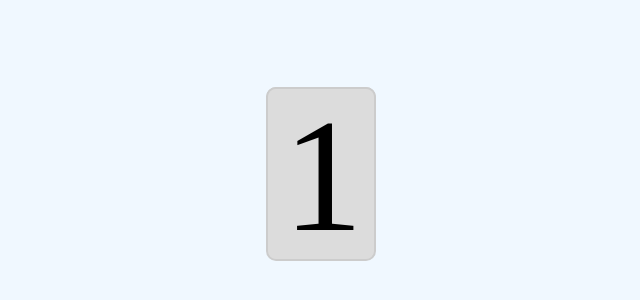
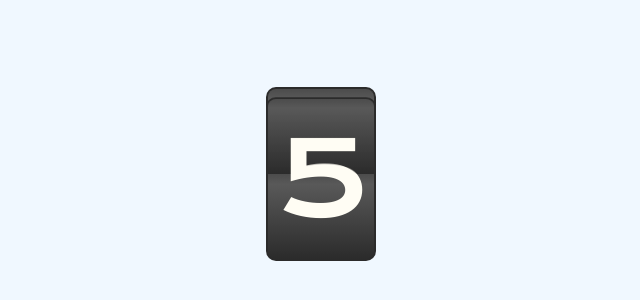
Before and after one commit to abm0/flipping-clock, a website: page index.html in a window 1280 px wide. Shown: the part 226-526 px from the top of the page, without its empty margins (319-959 px from the left). Drawn offline with nearby package versions, Linux system fonts and the light colour scheme; files that its build step writes are made by us from their sources.

Commit message:
add styles for digit flipper

```diff
--- a/index.html
+++ b/index.html
@@ -5,6 +5,7 @@
   <meta name="viewport" content="width=device-width, initial-scale=1.0">
   <meta http-equiv="X-UA-Compatible" content="ie=edge">
   <link rel="stylesheet" href="/dist/style.css">
+  <link href="https://fonts.googleapis.com/css?family=Krona+One" rel="stylesheet">
   <title>Document</title>
 </head>
 <body>
@@ -20,28 +21,28 @@
   </div>
 
   <div id="card">
-    <div class="half top">
+    <div class="half top next">
       <span class="digit-container">
         <span class="digit">
           2
         </span>
       </span>
     </div>
-    <div class="half bottom">
+    <div class="half bottom prev">
       <span class="digit-container">
         <span class="digit">
           1
         </span>
       </span>
     </div>
-    <div class="half top moving">
+    <div class="half top moving prev">
       <span class="digit-container">
         <span class="digit">
           1
         </span>
       </span>
     </div>
-    <div class="half bottom moving">
+    <div class="half bottom moving next">
       <span class="digit-container">
         <span class="digit">
           2
--- a/src/index.js
+++ b/src/index.js
@@ -67,7 +67,6 @@ const renderSeconds = (time) => {
 }
 
 (function init() {
-  const appEl = document.getElementById('clock');
   const initialTime = getCurrentTime();
 
   renderSeconds(initialTime);
@@ -82,17 +81,24 @@ const renderSeconds = (time) => {
   }, 1000);
 })();
 
+let i = 1;
+
+const movingEls = document.querySelectorAll('.moving');
+const prevDigitEls = document.querySelectorAll('.prev .digit');
+const nextDigitEls = document.querySelectorAll('.next .digit');
 
 setInterval(() => {
-  const movingEls = document.querySelectorAll('.moving');
+  const prevVal = i;
+  i = i >= 9 ? i = 1 : i += 1;
 
-  movingEls.forEach((el) => {
-    el.classList.add('turned');
-  });
+  nextDigitEls.forEach(el => el.innerHTML = i);
+  movingEls.forEach(el => el.classList.add('turned'));
 
   setTimeout(() => {
+    prevDigitEls.forEach(el => (el.innerHTML = prevVal));
+    prevDigitEls.forEach(el => (el.innerHTML = i));
     movingEls.forEach((el) => {
       el.classList.remove('turned');
     });
-  }, 2000)
-}, 3000);
+  }, 500);
+}, 1000);
--- a/src/style.scss
+++ b/src/style.scss
@@ -14,6 +14,8 @@ $scale: 1;
 $defaultCardWidth: 110px;
 $defaultCardHeight: 174px;
 $defaultFontSize: 160px;
+$trnsDuration: .3s;
+$trnsEasing: ease-in;
 
 @mixin center {
   position: absolute;
@@ -29,8 +31,6 @@ $defaultFontSize: 160px;
   top: 50%;
   left: 50%;
   transform: translate(-50%, -50%);
-  font-size: 60px;
-  font-family: monospace;
   color: darkcyan;
 }
 
@@ -45,10 +45,16 @@ $defaultFontSize: 160px;
 
   .half {
     border-radius: 10px;
-    border: 2px solid #ccc;
+    border: 2px solid #2b2b2b;
     width: 100%;
     height: 100%;
-    background-color: gainsboro;
+    // background-color: gainsboro;
+    /* Permalink - use to edit and share this gradient: http://colorzilla.com/gradient-editor/#4c4c4c+0,595959+12,474747+46,2b2b2b+100 */
+    background: #4c4c4c; /* Old browsers */
+    background: -moz-linear-gradient(top, #4c4c4c 0%, #595959 12%, #474747 46%, #2b2b2b 100%); /* FF3.6-15 */
+    background: -webkit-linear-gradient(top, #4c4c4c 0%,#595959 12%,#474747 46%,#2b2b2b 100%); /* Chrome10-25,Safari5.1-6 */
+    background: linear-gradient(to bottom, #4c4c4c 0%,#595959 12%,#474747 46%,#2b2b2b 100%); /* W3C, IE10+, FF16+, Chrome26+, Opera12+, Safari7+ */
+    filter: progid:DXImageTransform.Microsoft.gradient( startColorstr='#4c4c4c', endColorstr='#2b2b2b',GradientType=0 ); /* IE6-9 */
     position: absolute;
     left: 0;
     height: 50%;
@@ -86,6 +92,10 @@ $defaultFontSize: 160px;
 
   .digit {
     @include center;
+
+    font-family: 'Krona One', sans-serif;
+    font-size: 110px;
+    color: #fffdf4;
   }
 
   .moving {
@@ -104,7 +114,7 @@ $defaultFontSize: 160px;
     }
 
     &.turned {
-      transition: transform 1s ease;
+      transition: transform $trnsDuration $trnsEasing;
 
       &.bottom {
         transform: rotateX(0);
```
